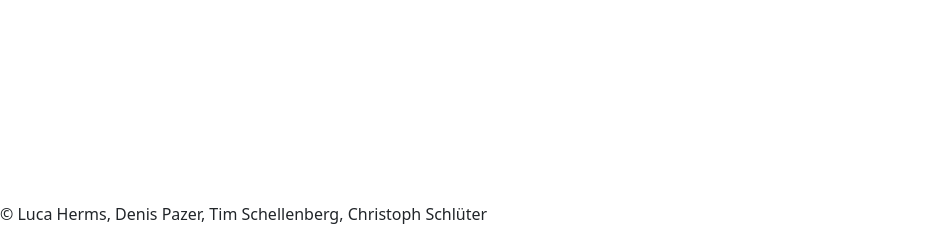
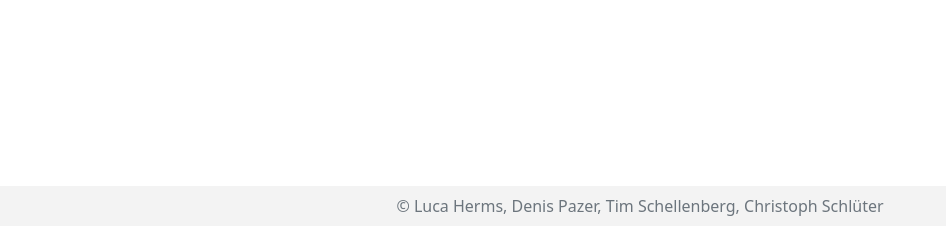
Before and after one commit to leoddd/guess_the_number, a Python web app: template flask/templates/Game.html in a window 1280 px wide. Shown: the part 574-800 px from the top of the page, without its empty margins (0-946 px from the left). Run offline with Jinja, Linux system fonts and the light colour scheme; the template is opened without the code that fills it, so the values that code supplies are empty.

Commit message:
Make footer less bland

```diff
--- a/flask/static/css/main.css
+++ b/flask/static/css/main.css
@@ -48,3 +48,7 @@ footer {
     background: linear-gradient(to bottom, #facc9d, #e9ad71);
     border-color: #b87634;
 }
+
+.footer-bar {
+    background: #F3F3F3;
+}
--- a/flask/templates/Base.html
+++ b/flask/templates/Base.html
@@ -45,10 +45,14 @@
     </main>
 
     <footer>
-        &copy; Luca Herms, Denis Pazer, Tim Schellenberg, Christoph Schlüter
+        <div class="footer-bar text-center text-muted">
+            <div class="container py-2">
+                &copy; Luca Herms, Denis Pazer, Tim Schellenberg, Christoph Schlüter
 
-        {% block footer %}
-        {% endblock %}
+                {% block footer %}
+                {% endblock %}
+            </div>
+        </div>
     </footer>
 
 </body>
```
